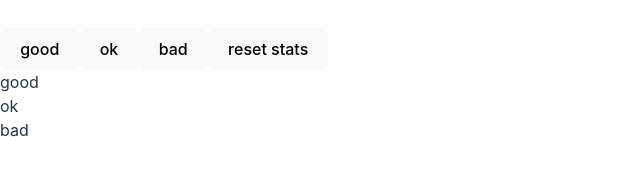
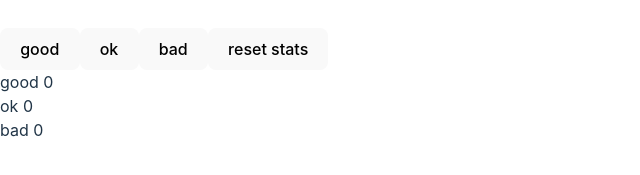
Before and after one commit to moio99/FSOReact, a React (Vite) app in the folder part1/: page / in a window 1280 px wide. Shown: the part 315-490 px from the top of the page, without its empty margins (0-640 px from the left). Built offline with nearby package versions, Linux system fonts and the light colour scheme.

Commit message:
6.2 step 2

```diff
--- a/part1/src/main.jsx
+++ b/part1/src/main.jsx
@@ -2,27 +2,27 @@ import React from 'react'
 import ReactDOM from 'react-dom/client'
 
 import { createStore } from 'redux'
-import reducer from './reducers/reducer'
+import counterReducer from './reducers/reducer'
 import './index.css'
 
-const store = createStore(reducer)
+const store = createStore(counterReducer)
 
 const App = () => {
-  const good = () => {
-    store.dispatch({
-      type: 'GOOD'
-    })
+  const handleDispatch = (type) => {
+    store.dispatch({ type })
   }
+
+  const { good, ok, bad } = store.getState()
 
   return (
     <div>
-      <button onClick={good}>good</button>
-      <button>ok</button>
-      <button>bad</button>
-      <button>reset stats</button>
-      <div>good {store.getState().good}</div>
-      <div>ok</div>
-      <div>bad</div>
+      <button onClick={() => handleDispatch('GOOD')}>good</button>
+      <button onClick={() => handleDispatch('OK')}>ok</button>
+      <button onClick={() => handleDispatch('BAD')}>bad</button>
+      <button onClick={() => handleDispatch('ZERO')}>reset stats</button>
+      <div>good {good}</div>
+      <div>ok {ok}</div>
+      <div>bad {bad}</div>
     </div>
   )
 }
--- a/part1/src/reducers/reducer.js
+++ b/part1/src/reducers/reducer.js
@@ -1,4 +1,8 @@
-const initialState = {}
+const initialState = {
+  good: 0,
+  ok: 0,
+  bad: 0
+}
 
 const counterReducer = (state = initialState, action) => {
   switch (action.type) {
```
Also changed, not shown: 1 other file (tests, documents, lock files or other folders).
